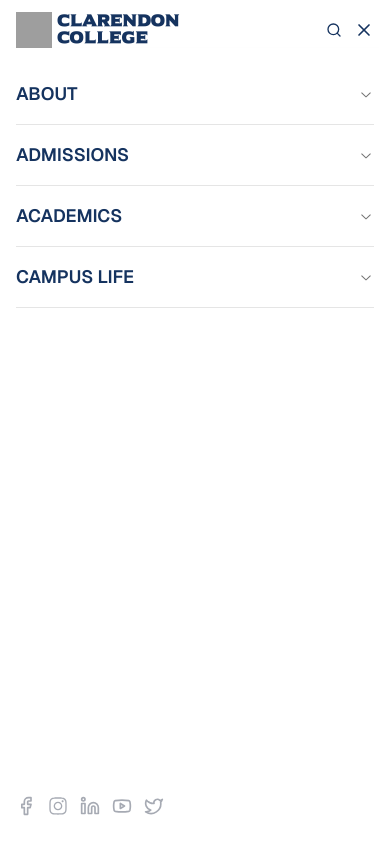
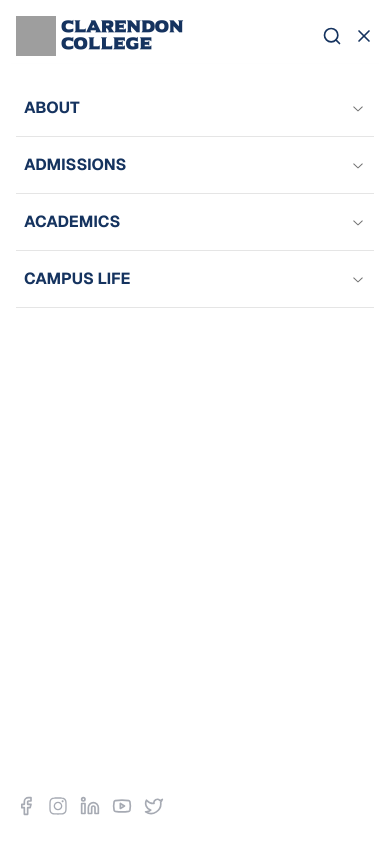
Before and after one commit to oddsdefier/clarendon-web, a React (Vite) app: page /about/school-emblem in a window 390 px wide. Both pictures are taken after a click on the button 364 px from the left and 30 px from the top of the page. Shown: the top 844 px of the page. Built offline with nearby package versions, Linux system fonts and the light colour scheme; grey boxes are pictures that could not be loaded; a web font is replaced by a local one.

Commit message:
Refactor Footer and Header layouts

```diff
--- a/src/layouts/Footer.tsx
+++ b/src/layouts/Footer.tsx
@@ -11,7 +11,7 @@ const Footer: React.FC = () => {
 	const listElWrapperStyle = "not-italic text-indigo-200/90 text-sm lg:text-md space-y-3";
 	const socialsLogo = "w-5 h-5 text-indigo-200 hover:text-clarc-gold transition transition-colors duration-200";
 	return (
-		<footer className="relative bg-clarc-blue/10  text-white pt-8 pb-12 lg:pt-16 lg:pb-24 px-4 lg:px-0">
+		<footer className="relative bg-clarc-blue/10  text-white pt-8 pb-12 lg:pt-16 lg:pb-24 px-2 lg:px-0">
 			<div
 				className={`absolute inset-0 -z-10 bg-cover bg-center bg-no-repeat opacity-20`}
 				style={{
--- a/src/layouts/Header.tsx
+++ b/src/layouts/Header.tsx
@@ -44,9 +44,9 @@ const Header: React.FC = () => {
 					""
 				)}
 				<div>
-					<div className="relative container mx-auto border-b border-clarc-blue/10 flex justify-between items-center p-3 px-4">
+					<div className="relative container mx-auto border-b border-clarc-blue/10 flex justify-between items-center p-4 lg:p-3 px-4">
 						<Link to={"/"} className="flex gap-1 justify-center items-center z-10">
-							<img src={logoLink} alt="Clarendon College Logo" className="square w-9 h-9 lg:w-10 lg:h-10" />
+							<img src={logoLink} alt="Clarendon College Logo" className="square w-10 h-10" />
 							<h1 className="font-universal_serif tracking-wider text-base md:text-md text-clarc-blue font-semibold" style={{ lineHeight: 1.05 }}>
 								CLARENDON <br></br> COLLEGE
 							</h1>
@@ -55,7 +55,7 @@ const Header: React.FC = () => {
 							<ClarendonNavigationMenu />
 						</div>
 						<div className="flex gap-3 justify-center items-center">
-							<Search className="w-4 h-4 lg:w-5 lg:h-5 text-clarc-blue" />
+							<Search className="w-5 h-5 lg:w-6 lg:h-6 text-clarc-blue" />
 							<button onClick={toggleMenu} className="focus:outline-none">
 								<motion.div initial={false} animate={{ rotate: isMenuOpen ? 180 : 0 }} transition={{ duration: 0.3 }} className="flex md:hidden">
 									{isMenuOpen ? <X className="w-5 h-5 lg:w-6 lg:h-6 text-clarc-blue" /> : <Menu className="w-5 h-5 lg:w-6 lg:h-6 text-clarc-blue" />}
@@ -68,7 +68,7 @@ const Header: React.FC = () => {
 			<AnimatePresence>
 				{isMenuOpen && (
 					<>
-						<motion.div animate={{ opacity: [0, 1] }} exit={{ opacity: 1 }} transition={{ type: "tween", duration: 0.3 }} className="fixed inset-y-0 top-12 left-0 w-full bg-white shadow-lg z-50 overflow-y-auto">
+						<motion.div animate={{ opacity: [0, 1] }} exit={{ opacity: 1 }} transition={{ type: "tween", duration: 0.3 }} className="fixed inset-y-0 top-16 left-0 w-full bg-white shadow-lg z-50 overflow-y-auto">
 							<div className="h-full">
 								<MobileNavigation />
 							</div>
--- a/src/layouts/MobileNavigation.tsx
+++ b/src/layouts/MobileNavigation.tsx
@@ -14,7 +14,7 @@ const MobileNavigation: React.FC = () => {
 			<Accordion type="single" collapsible className="w-full">
 				{navigationData.map((category) => (
 					<AccordionItem key={category.title} value={category.title.toLowerCase().replace(/\s+/g, "-")}>
-						<AccordionTrigger className="uppercase font-semibold text-lg text-clarc-blue focus:outline-none outline outline-none">{category.title}</AccordionTrigger>
+						<AccordionTrigger className="px-2 uppercase font-bold text-base text-clarc-blue focus:outline-none outline outline-none">{category.title}</AccordionTrigger>
 						<AccordionContent>
 							<ul className="space-y-1">
 								{category.items.map((item) => (
```
